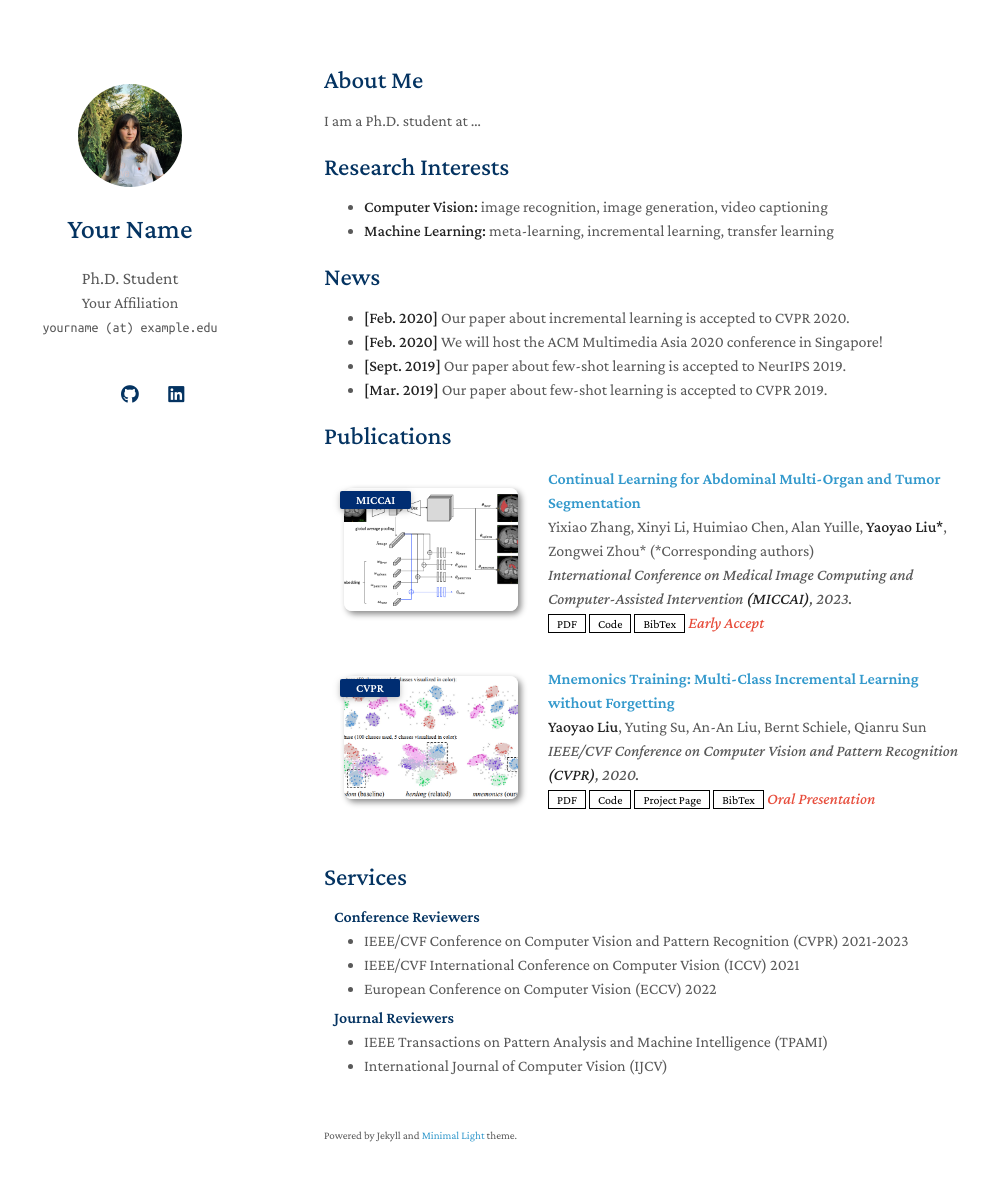
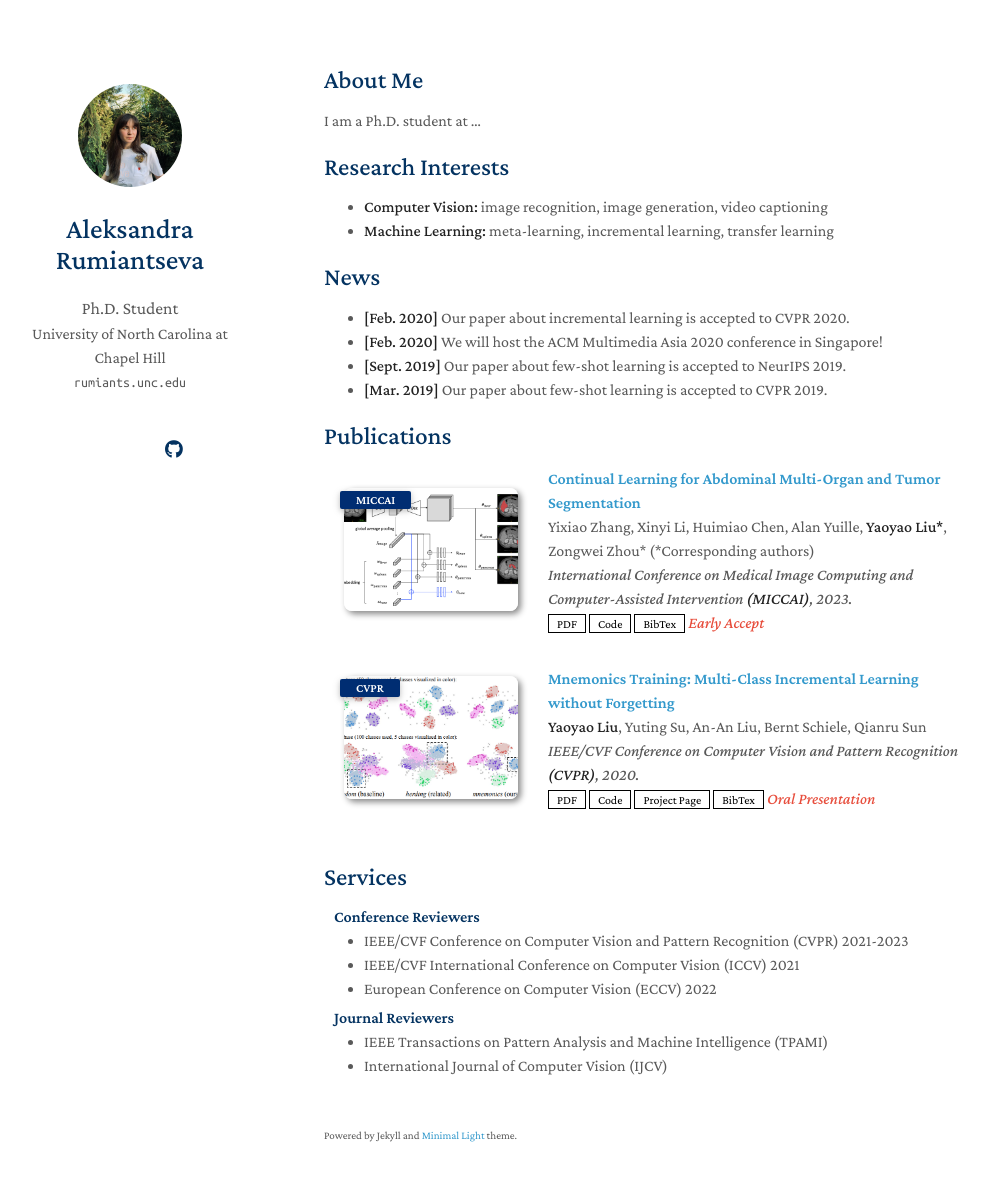
Before and after one commit to dimvdali/dimvdali.github.io, a Jekyll site: the page built from index.md, in a window 1280 px wide and 1216 px high. Shown: the top 1181 px of the window, without its empty margins (146-1135 px from the left). Built offline with Jekyll 4.4.1, drawn with Linux system fonts in a browser that asks for light colours; a style sheet for code colours, icons or effects is not loaded; our own code applies the rules of GitHub Pages for plain Markdown files.

Commit message:
update config.yml

```diff
--- a/_config.yml
+++ b/_config.yml
@@ -1,8 +1,8 @@
 # Basic Information
-title: Your Name
+title: Aleksandra Rumiantseva
 position: Ph.D. Student
-affiliation: Your Affiliation
-email: yourname (at) example.edu
+affiliation: University of North Carolina at Chapel Hill
+email: rumiants.unc.edu
 
 # Search Engine Optimization (SEO)
 # The following information is used to improve the website traffic from search engines, e.g., Google.
@@ -12,11 +12,9 @@ canonical: https://minimal-light-theme.yliu.me/
 
 # Links
 # If you don't need one of them, you may delete the corresponding line.
-google_scholar: https://scholar.google.com/
+google_scholar: https://scholar.google.com/citations?user=NNSDYesAAAAJ&hl=ru
 cv_link: assets/files/curriculum_vitae.pdf
-github_link: https://github.com/
-linkedin: https://www.linkedin.com/
-twitter: https://twitter.com/
+github_link: https://github.com/dimvdali
 
 # Images (e.g., your profile picture and your website's favicon)
 # "favicon" and "favicon_dark" are used for the light and dark modes, respectively.
```
